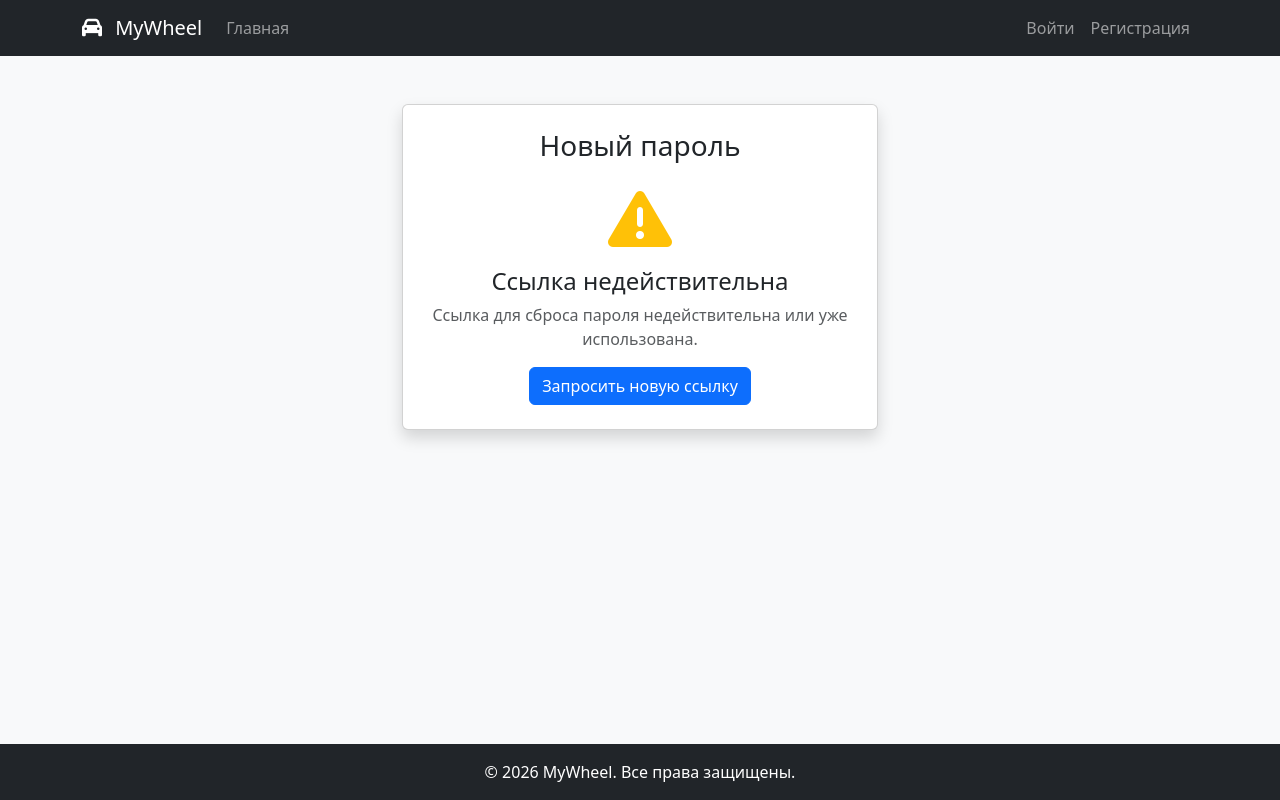
After one commit to PavelChernov01/MyWheel_diploma, a Django app: page /password-reset/1/1/ in a window 1280 px wide. The commit adds this page. Run offline with Django 5.2, Linux system fonts and the light colour scheme; parts of the project's set-up code (start-up, migrations or seed data) failed here and were passed over.

Commit message:
Stage 8 completed: Password_reset

```diff
--- a/config/urls.py
+++ b/config/urls.py
@@ -2,6 +2,7 @@ from django.contrib import admin
 from django.urls import path, include
 from django.conf import settings
 from django.conf.urls.static import static
+from django.contrib.auth import views as auth_views
 
 from cars.views import car_list, car_detail, car_create
 from accounts.views import login_view, logout_view, register_view, profile_view
@@ -31,6 +32,30 @@ urlpatterns = [
     path('favorites/', favorites_list, name='favorites_list'),
     path('favorites/add/<int:pk>/', favorites_add, name='favorites_add'),
     path('favorites/remove/<int:pk>/', favorites_remove, name='favorites_remove'),
+
+    # Восстановление пароля
+    path('password-reset/',
+         auth_views.PasswordResetView.as_view(
+             template_name='accounts/password_reset.html',
+             email_template_name='accounts/password_reset_email.html',
+             subject_template_name='accounts/password_reset_subject.txt'
+         ),
+         name='password_reset'),
+    path('password-reset/done/',
+         auth_views.PasswordResetDoneView.as_view(
+             template_name='accounts/password_reset_done.html'
+         ),
+         name='password_reset_done'),
+    path('password-reset/<uidb64>/<token>/',
+         auth_views.PasswordResetConfirmView.as_view(
+             template_name='accounts/password_reset_confirm.html'
+         ),
+         name='password_reset_confirm'),
+    path('password-reset/complete/',
+         auth_views.PasswordResetCompleteView.as_view(
+             template_name='accounts/password_reset_complete.html'
+         ),
+         name='password_reset_complete'),
 ]
 
 if settings.DEBUG:
--- a/templates/accounts/login.html
+++ b/templates/accounts/login.html
@@ -26,6 +26,10 @@
             <p class="text-center mt-3">
                 Нет аккаунта? <a href="{% url 'register' %}">Зарегистрируйтесь</a>
             </p>
+
+            <p class="text-center mt-2">
+                <a href="{% url 'password_reset' %}">Забыли пароль?</a>
+            </p>
         </div>
     </div>
 </div>
--- /dev/null
+++ b/templates/accounts/password_reset_confirm.html
@@ -0,0 +1,64 @@
+{% extends 'base/base.html' %}
+
+{% block title %}Новый пароль{% endblock %}
+
+{% block content %}
+<div class="container py-5" style="max-width: 500px;">
+    <div class="card shadow">
+        <div class="card-body p-4">
+            <h3 class="card-title text-center mb-4">Новый пароль</h3>
+
+            {% if validlink %}
+                <p class="text-muted text-center mb-4">
+                    Введите новый пароль для вашей учётной записи.
+                </p>
+
+                <form method="post">
+                    {% csrf_token %}
+
+                    <div class="mb-3">
+                        <label class="form-label">Новый пароль</label>
+                        <input type="password" name="new_password1" class="form-control" placeholder="Введите новый пароль" required>
+                        {% if form.new_password1.errors %}
+                            <div class="text-danger small">{{ form.new_password1.errors }}</div>
+                        {% endif %}
+                    </div>
+
+                    <div class="mb-3">
+                        <label class="form-label">Подтверждение пароля</label>
+                        <input type="password" name="new_password2" class="form-control" placeholder="Повторите пароль" required>
+                        {% if form.new_password2.errors %}
+                            <div class="text-danger small">{{ form.new_password2.errors }}</div>
+                        {% endif %}
+                    </div>
+
+                    {% if form.errors %}
+                        <div class="text-danger small mb-3">
+                            {% for field, errors in form.errors.items %}
+                                {% for error in errors %}
+                                    {{ error }}<br>
+                                {% endfor %}
+                            {% endfor %}
+                        </div>
+                    {% endif %}
+
+                    <button type="submit" class="btn btn-success w-100">
+                        <i class="fas fa-check"></i> Установить новый пароль
+                    </button>
+                </form>
+            {% else %}
+                <div class="text-center">
+                    <i class="fas fa-exclamation-triangle fa-4x text-warning mb-3"></i>
+                    <h4>Ссылка недействительна</h4>
+                    <p class="text-muted">
+                        Ссылка для сброса пароля недействительна или уже использована.
+                    </p>
+                    <a href="{% url 'password_reset' %}" class="btn btn-primary">
+                        Запросить новую ссылку
+                    </a>
+                </div>
+            {% endif %}
+        </div>
+    </div>
+</div>
+{% endblock %}
--- /dev/null
+++ b/templates/accounts/password_reset_subject.txt
@@ -0,0 +1 @@
+Восстановление пароля на MyWheelВосстановление пароля на MyWheel
```
Also changed, not shown: templates/accounts/password_reset.html (added, +36 -0 lines), templates/accounts/password_reset_complete.html (added, +17 -0 lines), templates/accounts/password_reset_done.html (added, +19 -0 lines), templates/accounts/password_reset_email.html (added, +14 -0 lines).
